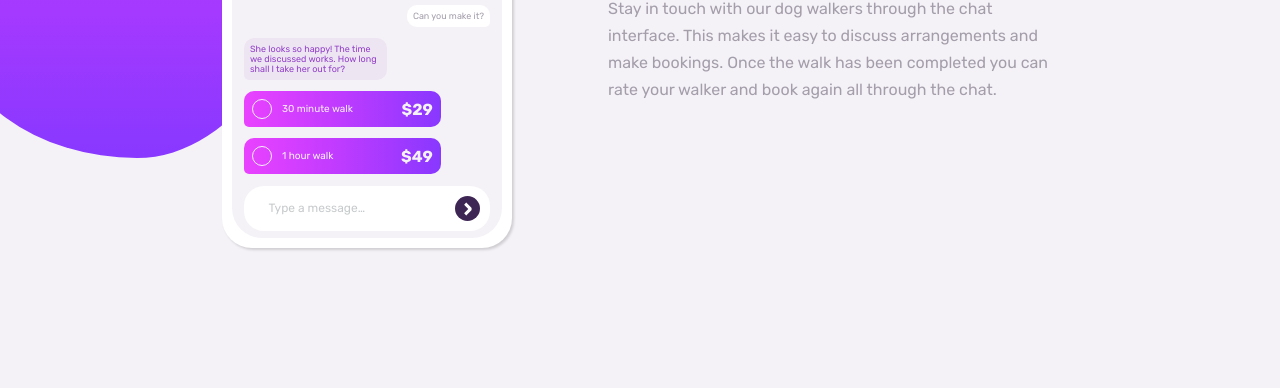
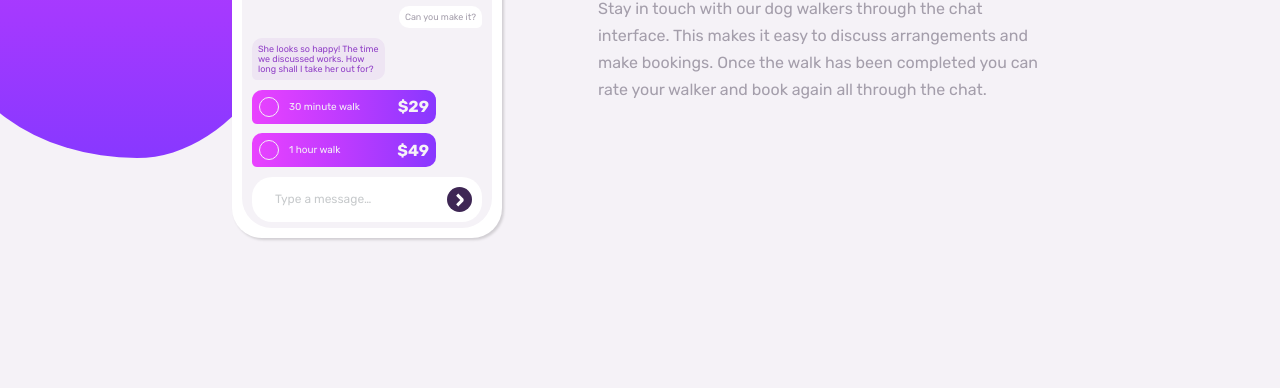
Before and after one commit to amraudi/FrontendMentor-chat-app, a plain HTML site: page index.html in a window 1280 px wide. Shown: the part 412-800 px from the top of the page. Drawn offline with Linux system fonts and the light colour scheme.

Commit message:
modify in css width and hight

```diff
--- a/style.css
+++ b/style.css
@@ -45,8 +45,8 @@
   --Very-Dark-Desaturated-Violet: #3e2654;
   /* (radio button outline) */
   --Very-Light-Magenta: #e570ff;
-  --hight: 500px;
-  --width: 270px;
+  --hight: 480px;
+  --width: 250px;
 }
 * {
   -webkit-box-sizing: border-box;
@@ -196,8 +196,8 @@ h4 {
 .mob-body {
   display: flex;
   flex-direction: column;
-  padding: 12px;
-  gap: 0.7rem;
+  padding: 10px;
+  gap: 0.6rem;
 }
 p {
   font-size: 9px;
@@ -241,7 +241,7 @@ p {
   display: flex;
   justify-content: space-between;
   align-items: center;
-  padding: 8px;
+  padding: 7px;
 }
 .circle {
   width: 20px;
```
